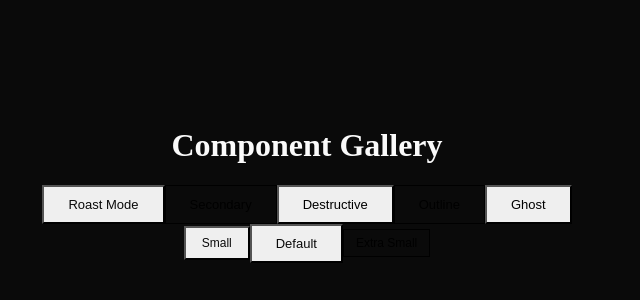
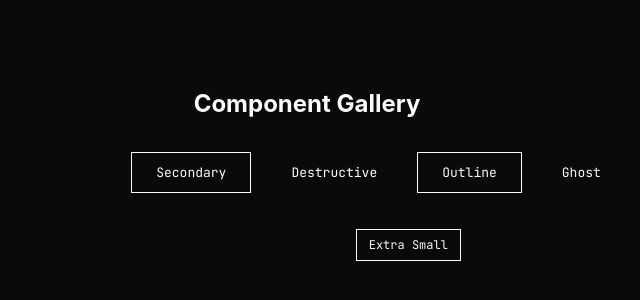
Before and after one commit to Luizfbm/Dev-roast, a Next.js app: page / in a window 1280 px wide. Shown: the part 224-524 px from the top of the page, without its empty margins (333-973 px from the left). Built offline with nearby package versions, Linux system fonts and the light colour scheme.

Commit message:
atualização de dependencias

```diff
--- a/package.json
+++ b/package.json
@@ -22,6 +22,7 @@
   },
   "devDependencies": {
     "@biomejs/biome": "2.4.7",
+    "@tailwindcss/postcss": "^4.2.1",
     "@types/node": "^25.5.0",
     "@types/react": "^19.2.14",
     "@types/react-dom": "^19.2.3",
--- a/postcss.config.js
+++ b/postcss.config.js
@@ -1,6 +1,6 @@
 module.exports = {
   plugins: {
-    tailwindcss: {},
+    "@tailwindcss/postcss": {},
     autoprefixer: {},
   },
 }
--- a/src/app/globals.css
+++ b/src/app/globals.css
@@ -1,6 +1,4 @@
-@tailwind base;
-@tailwind components;
-@tailwind utilities;
+@import "tailwindcss";
 
 @layer base {
   :root {
```
Also changed, not shown: 1 other file (tests, documents, lock files or other folders).
